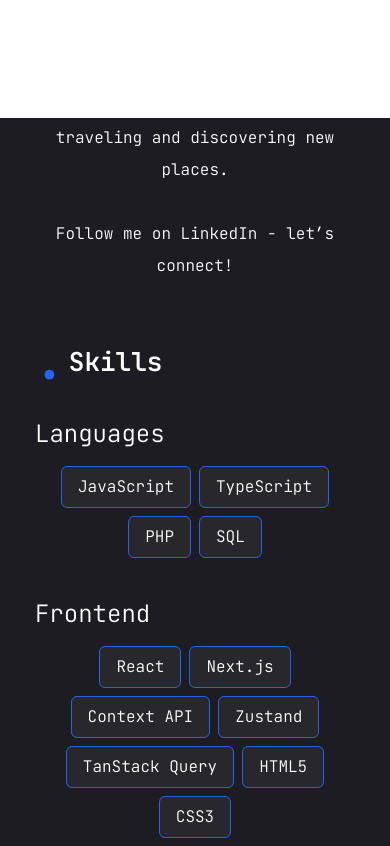
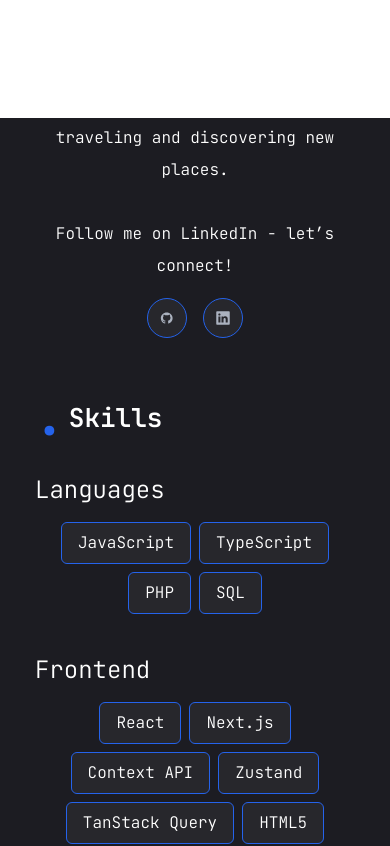
Before and after one commit to rahilevych/my-portfolio, a Next.js app: page /about in a window 390 px wide. Shown: the part 1570-2416 px from the top of the page. Built offline with nearby package versions, Linux system fonts and the light colour scheme.

Commit message:
feat: add social to about page

```diff
--- a/src/app/about/page.tsx
+++ b/src/app/about/page.tsx
@@ -2,6 +2,7 @@
 import '../../i18n/i18n';
 import { About } from '@/components/about/About';
 import { Skills } from '@/components/skills/Skills';
+
 import { motion } from 'framer-motion';
 import { useTranslation } from 'react-i18next';
 
@@ -13,6 +14,7 @@ export default function AboutPage() {
         <div className='container'>
           <main className='main'>
             <About text={t('about.textLong')} />
+
             <motion.div
               initial={{ opacity: 0, y: 40 }}
               whileInView={{ opacity: 1, y: 0 }}
--- a/src/components/about/About.module.css
+++ b/src/components/about/About.module.css
@@ -37,6 +37,10 @@
   width: 150px;
   height: 50px;
 }
+.socials {
+  margin-top: 1rem;
+  align-self: flex-start;
+}
 @media (max-width: 1200px) {
   .content {
     flex-direction: column;
@@ -57,4 +61,7 @@
   .text {
     text-align: center;
   }
+  .socials {
+    align-self: center;
+  }
 }
--- a/src/components/about/About.tsx
+++ b/src/components/about/About.tsx
@@ -8,6 +8,8 @@ import { motion } from 'framer-motion';
 import { Photo } from '../photo/Photo';
 import { usePathname } from 'next/navigation';
 import { useTranslation } from 'react-i18next';
+import { Social } from '../socials/Social';
+import { div } from 'framer-motion/client';
 
 export const About = ({ text }: { text: string }) => {
   const pathname = usePathname();
@@ -43,6 +45,14 @@ export const About = ({ text }: { text: string }) => {
           ) : (
             <></>
           )}
+          {pathname === '/about' ? (
+            <div className={styles.socials}>
+              {' '}
+              <Social />
+            </div>
+          ) : (
+            <></>
+          )}
         </div>
       </div>
     </motion.section>
```
